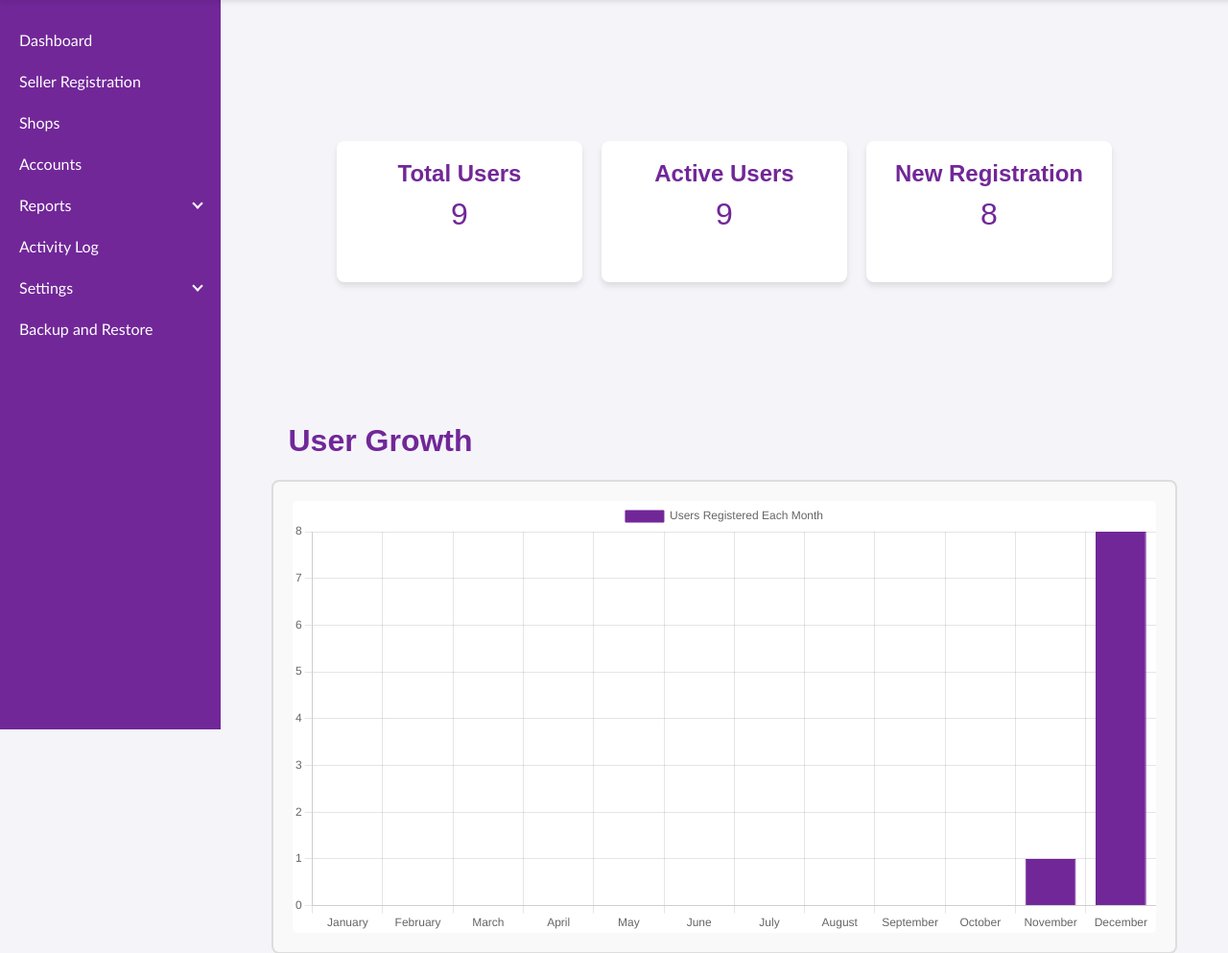
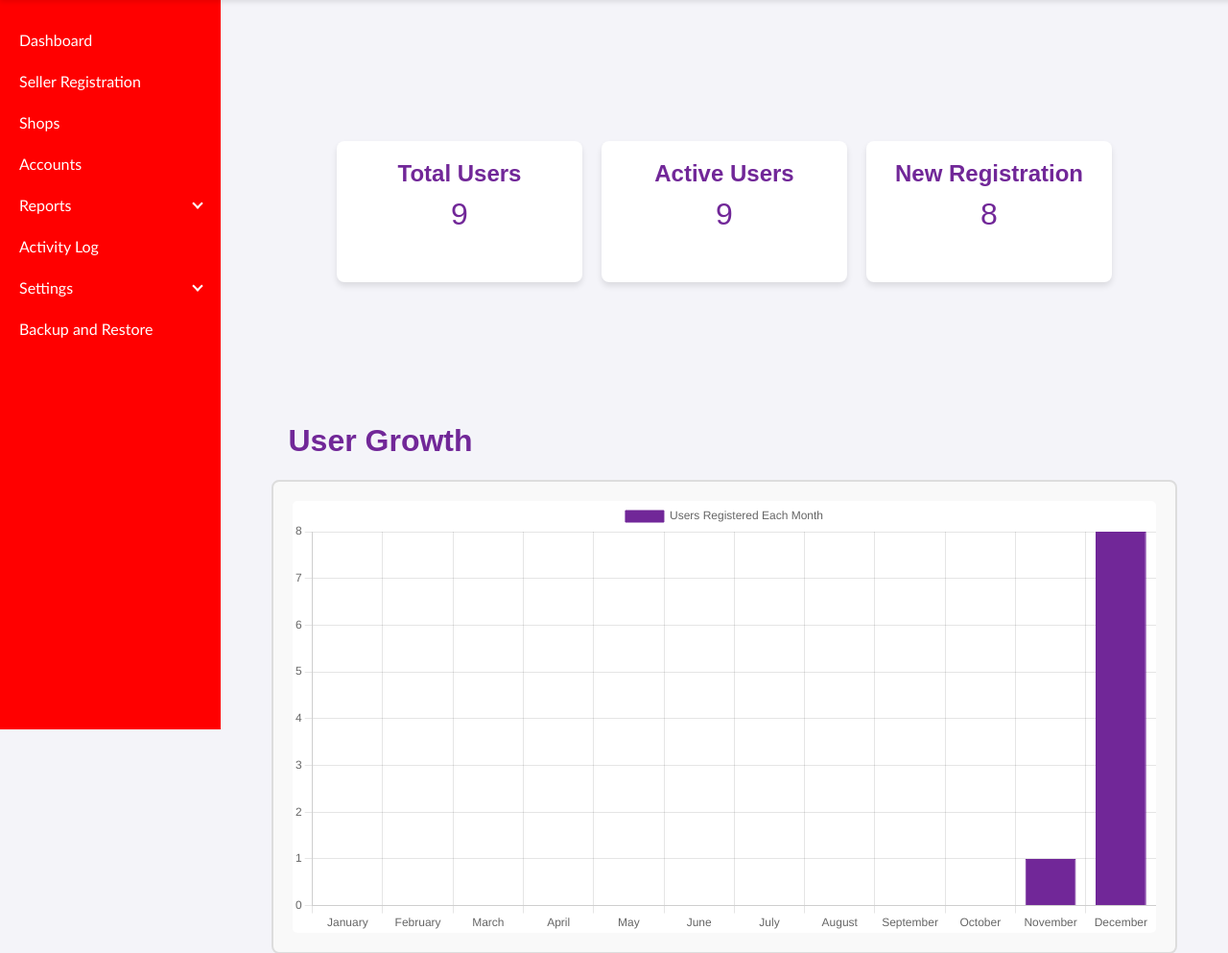
Before and after one commit to Oniicat/Taytaymarketplace, a PHP site: page /Admin-approval/main.php in a window 1280 px wide. Shown: the part 60-1053 px from the top of the page at 96% size. Run offline with PHP 8.4, Linux system fonts and the light colour scheme; data comes from the database, SQL or seed files in the repository; data that the repository does not hold is empty.

Commit message:
pinalitan nanaman to red yung color ng sidebar

```diff
--- a/admin final na to/sidebarstyle.css
+++ b/admin final na to/sidebarstyle.css
@@ -33,7 +33,7 @@ body {
 .sidebar {
     width: 230px;
     height: calc(100vh - 60px);
-    background-color: #712798;
+    background-color: red;
     position: fixed;
     top: 60px;
     left: 0;
```
